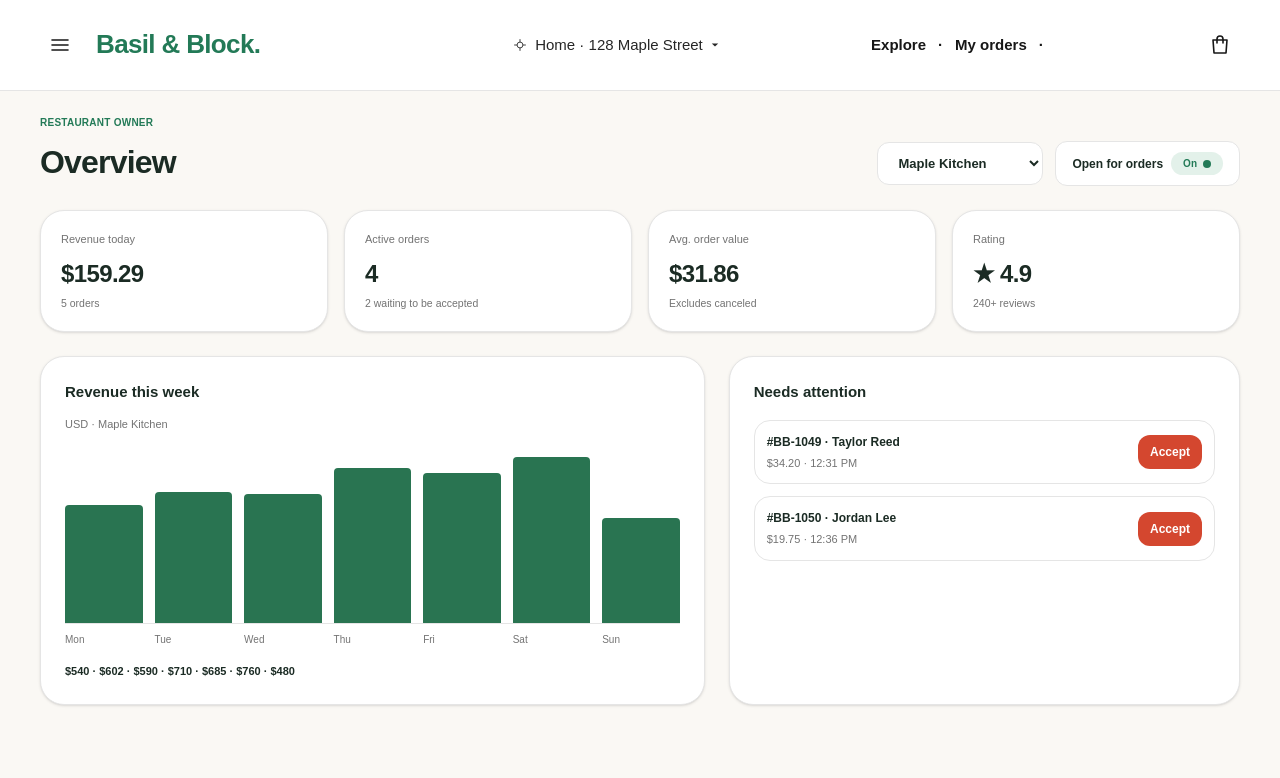
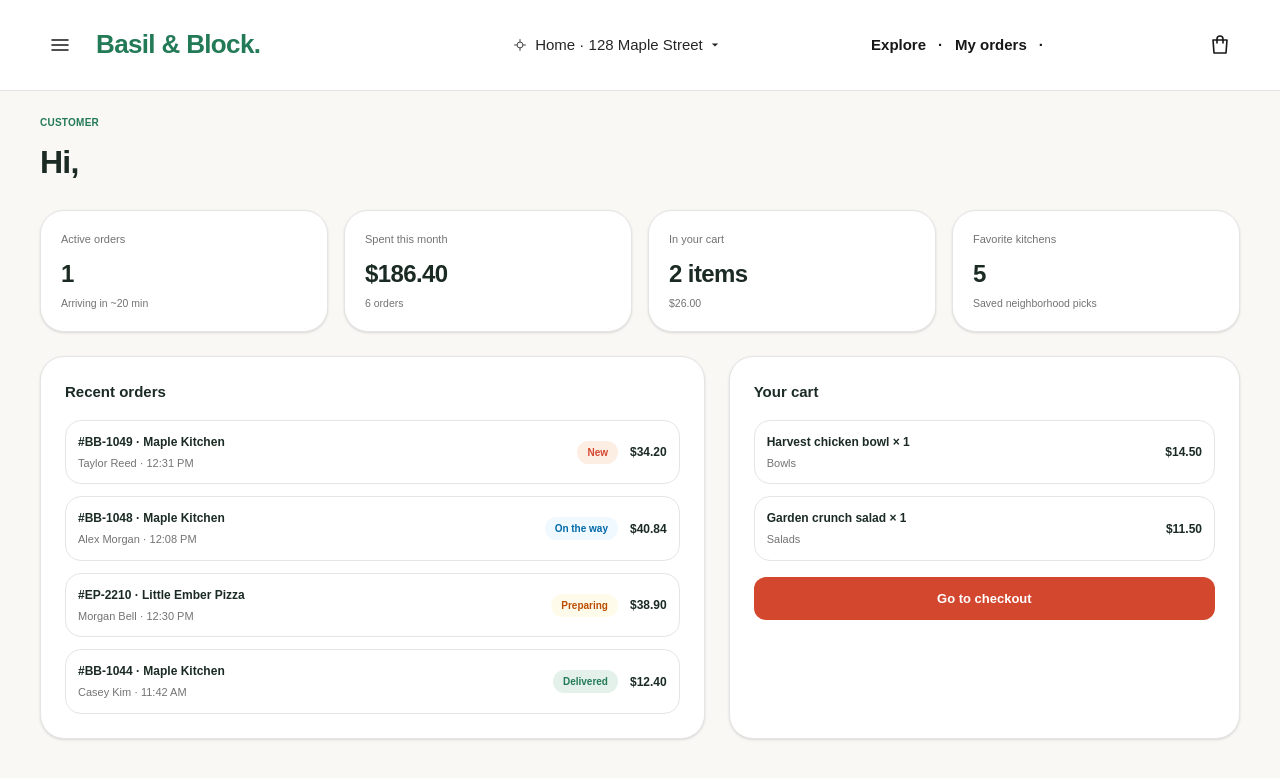
Before and after one commit to gedeno/Delivery-system, a Next.js app in the folder ds_frontend/: page /dashboard in a window 1280 px wide. Shown: the top 778 px of the page. Built offline with nearby package versions, Linux system fonts and the light colour scheme.

Commit message:
adding costomer dashboard

```diff
--- a/ds_frontend/app/dashboard/page.tsx
+++ b/ds_frontend/app/dashboard/page.tsx
@@ -1,175 +1,250 @@
 "use client";
 
+// components/Dashboard.tsx  (UI only: sample data, no logic)
+import type { ReactNode } from "react";
 import Button from "@/components/Ui/Button";
-// components/VendorDashboard.tsx
-import { useMemo, useState } from "react";
+import type { User } from "@/app/lib/types";
+import { UserData } from "../lib/Userdata";
 
+type Role = "user" | "owner" | "delivery_person" | "admin";
 
-/* ---------- types & data ---------- */
+/* ---------- sample data (replace with real Orders / Menu / CartItem data) ---------- */
 
-type Status = "New" | "Preparing" | "On the way" | "Delivered" | "Canceled";
+const orders = [
+  { id: "#BB-1049", customer: "Taylor Reed", restaurant: "Maple Kitchen", total: 34.2, status: "New", time: "12:31 PM" },
+  { id: "#BB-1048", customer: "Alex Morgan", restaurant: "Maple Kitchen", total: 40.84, status: "On the way", time: "12:08 PM" },
+  { id: "#EP-2210", customer: "Morgan Bell", restaurant: "Little Ember Pizza", total: 38.9, status: "Preparing", time: "12:30 PM" },
+  { id: "#BB-1044", customer: "Casey Kim", restaurant: "Maple Kitchen", total: 12.4, status: "Delivered", time: "11:42 AM" },
+];
 
-type Order = {
-  id: string;
-  restaurantId: string;
-  customer: string;
-  total: number;
-  status: Status;
-  time: string;
+const week = [540, 602, 590, 710, 685, 760, 480];
+const days = ["Mon", "Tue", "Wed", "Thu", "Fri", "Sat", "Sun"];
+
+/* ---------- small UI pieces ---------- */
+
+const money = (n: number) => `$${n.toFixed(2)}`;
+const compact = "!px-3 !py-2 !text-[12px]";
+
+const tone: Record<string, string> = {
+  New: "bg-[#fdeee4] text-[#d4472f]",
+  Preparing: "bg-amber-50 text-amber-700",
+  "On the way": "bg-sky-50 text-sky-700",
+  Delivered: "bg-[#e3f1ea] text-[#237a57]",
+  Available: "bg-[#e3f1ea] text-[#237a57]",
 };
 
-const initialRestaurants = [
-  { id: "maple", name: "Maple Kitchen", open: true },
-  { id: "ember", name: "Little Ember Pizza", open: true },
-];
+const Chip = ({ text }: { text: string }) => (
+  <span className={`rounded-full px-2.5 py-1 text-[10px] font-bold ${tone[text] ?? "bg-neutral-100 text-neutral-600"}`}>
+    {text}
+  </span>
+);
 
-const initialOrders: Order[] = [
-  { id: "#BB-1048", restaurantId: "maple", customer: "Alex Morgan", total: 40.84, status: "On the way", time: "12:08 PM" },
-  { id: "#BB-1049", restaurantId: "maple", customer: "Taylor Reed", total: 34.2, status: "New", time: "12:31 PM" },
-  { id: "#BB-1050", restaurantId: "maple", customer: "Jordan Lee", total: 19.75, status: "New", time: "12:36 PM" },
-  { id: "#BB-1046", restaurantId: "maple", customer: "Sam Rivera", total: 52.1, status: "Preparing", time: "12:20 PM" },
-  { id: "#BB-1044", restaurantId: "maple", customer: "Casey Kim", total: 12.4, status: "Delivered", time: "11:42 AM" },
-  { id: "#BB-1041", restaurantId: "maple", customer: "Robin Patel", total: 15.3, status: "Canceled", time: "11:15 AM" },
-  { id: "#EP-2210", restaurantId: "ember", customer: "Morgan Bell", total: 38.9, status: "New", time: "12:30 PM" },
-  { id: "#EP-2208", restaurantId: "ember", customer: "Drew Evans", total: 21.5, status: "Delivered", time: "11:50 AM" },
-];
+const Panel = ({ title, children }: { title: string; children: ReactNode }) => (
+  <section className="rounded-3xl border border-neutral-200 bg-white p-6 shadow-sm">
+    <h2 className="text-[15px] font-bold">{title}</h2>
+    <div className="mt-4">{children}</div>
+  </section>
+);
 
-const weeklyRevenue: Record<string, { day: string; value: number }[]> = {
-  maple: [{ day: "Mon", value: 540 }, { day: "Tue", value: 602 }, { day: "Wed", value: 590 }, { day: "Thu", value: 710 }, { day: "Fri", value: 685 }, { day: "Sat", value: 760 }, { day: "Sun", value: 480 }],
-  ember: [{ day: "Mon", value: 410 }, { day: "Tue", value: 450 }, { day: "Wed", value: 520 }, { day: "Thu", value: 560 }, { day: "Fri", value: 740 }, { day: "Sat", value: 790 }, { day: "Sun", value: 600 }],
+type RowItem = { title: string; sub: string; end: ReactNode };
+
+const Rows = ({ items }: { items: RowItem[] }) => (
+  <ul className="space-y-3">
+    {items.map((i) => (
+      <li key={i.title} className="flex items-center justify-between gap-3 rounded-2xl border border-neutral-200 p-3">
+        <div className="min-w-0">
+          <p className="truncate text-[12px] font-bold">{i.title}</p>
+          <p className="mt-1 truncate text-[11px] text-neutral-500">{i.sub}</p>
+        </div>
+        {i.end}
+      </li>
+    ))}
+  </ul>
+);
+
+/** order -> row. Pass `end` to replace the default status + total (e.g. an action button). */
+const orderRows = (list: typeof orders, action?: string): RowItem[] =>
+  list.map((o) => ({
+    title: `${o.id} · ${o.restaurant}`,
+    sub: `${o.customer} · ${o.time}`,
+    end: action ? (
+      <Button className={compact}>{action}</Button>
+    ) : (
+      <div className="flex items-center gap-3">
+        <Chip text={o.status} />
+        <span className="text-[12px] font-bold">{money(o.total)}</span>
+      </div>
+    ),
+  }));
+
+/* ---------- one view per role ---------- */
+
+const views: Record<
+  Role,
+  { label: string; badge?: string; stats: [string, string, string][]; main: ReactNode; side: ReactNode }
+> = {
+  user: {
+    label: "Customer",
+    stats: [
+      ["Active orders", "1", "Arriving in ~20 min"],
+      ["Spent this month", "$186.40", "6 orders"],
+      ["In your cart", "2 items", "$26.00"],
+      ["Favorite kitchens", "5", "Saved neighborhood picks"],
+    ],
+    main: (
+      <Panel title="Recent orders">
+        <Rows items={orderRows(orders)} />
+      </Panel>
+    ),
+    side: (
+      <Panel title="Your cart">
+        <Rows
+          items={[
+            { title: "Harvest chicken bowl × 1", sub: "Bowls", end: <span className="text-[12px] font-bold">{money(14.5)}</span> },
+            { title: "Garden crunch salad × 1", sub: "Salads", end: <span className="text-[12px] font-bold">{money(11.5)}</span> },
+          ]}
+        />
+        <Button fullWidth className="mt-4">Go to checkout</Button>
+      </Panel>
+    ),
+  },
+
+  owner: {
+    label: "Restaurant owner",
+    badge: "Open for orders",
+    stats: [
+      ["Revenue today", "$87.44", "4 orders"],
+      ["Active orders", "3", "1 waiting to be accepted"],
+      ["Avg. order value", "$29.15", "Excludes canceled"],
+      ["Rating", "★ 4.9", "240+ reviews"],
+    ],
+    main: (
+      <Panel title="Revenue this week">
+        <div className="flex h-44 items-end gap-3 border-b border-neutral-200">
+          {week.map((v, i) => (
+            <div key={days[i]} style={{ height: `${(v / 800) * 100}%` }} className="flex-1 rounded-t-sm bg-[#297451]" />
+          ))}
+        </div>
+        <div className="mt-2 flex gap-3 text-[10px] text-neutral-500">
+          {days.map((d) => (
+            <span key={d} className="flex-1">{d}</span>
+          ))}
+        </div>
+      </Panel>
+    ),
+    side: (
+      <div className="space-y-6">
+        <Panel title="Needs attention">
+          <Rows items={orderRows(orders.slice(0, 1), "Accept")} />
+        </Panel>
+        <Panel title="Menu">
+          <Rows
+            items={[
+              { title: "Harvest chicken bowl", sub: "Bowls · $14.50", end: <Chip text="Available" /> },
+              { title: "Salmon grain bowl", sub: "Bowls · $16.50", end: <Chip text="Sold out" /> },
+            ]}
+          />
+        </Panel>
+      </div>
+    ),
+  },
+
+  delivery_person: {
+    label: "Delivery partner",
+    badge: "Online",
+    stats: [
+      ["Deliveries today", "14", "3 this hour"],
+      ["Earnings today", "$96.50", "Tips included"],
+      ["Active delivery", "1", "Pickup in 4 min"],
+      ["Rating", "★ 4.9", "120 reviews"],
+    ],
+    main: (
+      <Panel title="Current delivery">
+        <div className="rounded-2xl bg-[#e6f0ea] p-5">
+          <p className="text-[10px] font-bold uppercase tracking-wide text-[#237a57]">Pick up → Drop off</p>
+          <p className="mt-2 text-[16px] font-bold">Maple Kitchen → 128 Maple Street</p>
+          <p className="mt-1 text-[12px] text-neutral-600">Alex Morgan · Estimated 12 min</p>
+          <div className="mt-4 flex gap-2">
+            <Button className={compact}>Mark picked up</Button>
+            <Button variant="outline" className={compact}>Navigate</Button>
+          </div>
+        </div>
+      </Panel>
+    ),
+    side: (
+      <Panel title="Ready for pickup">
+        <Rows items={orderRows(orders.slice(1, 3), "Accept")} />
+      </Panel>
+    ),
+  },
+
+  admin: {
+    label: "Admin",
+    stats: [
+      ["Total users", "1,472", "+38 this week"],
+      ["Restaurants", "86", "5 pending approval"],
+      ["Orders today", "312", "24 active"],
+      ["Platform revenue", "$8,940", "Today"],
+    ],
+    main: (
+      <Panel title="Recent orders">
+        <Rows items={orderRows(orders)} />
+      </Panel>
+    ),
+    side: (
+      <div className="space-y-6">
+        <Panel title="Users by role">
+          <Rows
+            items={[
+              { title: "Customers", sub: "role: user", end: <b className="text-[13px]">1,240</b> },
+              { title: "Restaurant owners", sub: "role: owner", end: <b className="text-[13px]">86</b> },
+              { title: "Delivery partners", sub: "role: delivery_person", end: <b className="text-[13px]">142</b> },
+            ]}
+          />
+        </Panel>
+        <Panel title="Pending restaurants">
+          <Rows items={[{ title: "Noodle House", sub: "Ramen · Asian", end: <Button className={compact}>Approve</Button> }]} />
+        </Panel>
+      </div>
+    ),
+  },
 };
-
-/* ---------- helpers ---------- */
-
-const money = (n: number) => `$${n.toFixed(2)}`;
-const panel = "rounded-3xl border border-neutral-200 bg-white p-6 shadow-sm";
-const heading = "text-[15px] font-bold text-[#1b2b24]";
-const compact = "!px-3 !py-2 !text-[12px]";
-
-function Switch({ checked, onChange, label }: { checked: boolean; onChange: () => void; label: string }) {
-  return (
-    <button
-      role="switch"
-      aria-checked={checked}
-      aria-label={label}
-      onClick={onChange}
-      className={`inline-flex items-center gap-1.5 rounded-full px-3 py-1 text-[10px] font-bold transition-colors ${
-        checked ? "bg-[#e3f1ea] text-[#237a57]" : "bg-neutral-100 text-neutral-500"
-      }`}
-    >
-      {checked ? "On" : "Off"}
-      <span className={`size-2 rounded-full ${checked ? "bg-[#237a57]" : "bg-neutral-400"}`} />
-    </button>
-  );
-}
 
 /* ---------- main component ---------- */
 
-export default function VendorDashboard() {
-  const [restaurants, setRestaurants] = useState(initialRestaurants);
-  const [restaurantId, setRestaurantId] = useState(initialRestaurants[0].id);
-  const [orders, setOrders] = useState(initialOrders);
-
-  const restaurant = restaurants.find((r) => r.id === restaurantId)!;
-  const myOrders = useMemo(() => orders.filter((o) => o.restaurantId === restaurantId), [orders, restaurantId]);
-
-  const newCount = myOrders.filter((o) => o.status === "New").length;
-  const activeCount = myOrders.filter((o) => ["New", "Preparing", "On the way"].includes(o.status)).length;
-  const revenueToday = myOrders.filter((o) => o.status !== "Canceled").reduce((s, o) => s + o.total, 0);
-  const countable = myOrders.filter((o) => o.status !== "Canceled").length;
-  const avgOrder = countable ? revenueToday / countable : 0;
-  const week = weeklyRevenue[restaurantId];
-  const weekMax = Math.max(...week.map((d) => d.value), 800);
-
-  const setStatus = (id: string, status: Status) =>
-    setOrders((os) => os.map((o) => (o.id === id ? { ...o, status } : o)));
-
-  const toggleOpen = () =>
-    setRestaurants((rs) => rs.map((r) => (r.id === restaurantId ? { ...r, open: !r.open } : r)));
-
+export default function Dashboard() {
+  const user = UserData();
+  const role: Role = user && user.role in views ? (user.role as Role) : "user";
+  const view = views[role];
   return (
     <div className="min-h-screen w-full bg-[#faf8f4] px-4 pb-10 pt-6 text-[#1b2b24] sm:px-8 lg:px-10">
       <header className="flex flex-wrap items-end justify-between gap-4">
         <div>
-          <p className="text-[10px] font-bold uppercase tracking-wide text-[#237a57]">Restaurant owner</p>
-          <h1 className="mt-2 text-[28px] font-bold tracking-tight sm:text-[32px]">Overview</h1>
+          <p className="text-[10px] font-bold uppercase tracking-wide text-[#237a57]">{view.label}</p>
+          <h1 className="mt-2 text-[28px] font-bold tracking-tight sm:text-[32px]">Hi, {user?.first_name}</h1>
         </div>
-
-        <div className="flex flex-wrap items-center gap-3">
-          <label className="sr-only" htmlFor="restaurant-select">Restaurant</label>
-          <select
-            id="restaurant-select"
-            value={restaurantId}
-            onChange={(e) => setRestaurantId(e.target.value)}
-            className="rounded-xl border border-neutral-200 bg-white px-4 py-3 text-[13px] font-semibold focus:border-[#237a57] focus:outline-none focus:ring-1 focus:ring-[#237a57]"
-          >
-            {restaurants.map((r) => (
-              <option key={r.id} value={r.id}>{r.name}</option>
-            ))}
-          </select>
-          <div className="flex items-center gap-2 rounded-xl border border-neutral-200 bg-white px-4 py-2.5 text-[12px]">
-            <span className="font-semibold">{restaurant.open ? "Open for orders" : "Closed"}</span>
-            <Switch checked={restaurant.open} onChange={toggleOpen} label={`${restaurant.name} open for orders`} />
-          </div>
-        </div>
+        {view.badge && (
+          <span className="inline-flex items-center gap-2 rounded-xl border border-neutral-200 bg-white px-4 py-2.5 text-[12px] font-semibold">
+            {view.badge}
+            <span className="size-2 rounded-full bg-[#237a57]" />
+          </span>
+        )}
       </header>
 
       <main className="mt-6 space-y-6">
         <div className="grid grid-cols-2 gap-4 xl:grid-cols-4">
-          {[
-            { label: "Revenue today", value: money(revenueToday), hint: `${countable} orders` },
-            { label: "Active orders", value: String(activeCount), hint: `${newCount} waiting to be accepted` },
-            { label: "Avg. order value", value: money(avgOrder), hint: "Excludes canceled" },
-            { label: "Rating", value: "★ 4.9", hint: "240+ reviews" },
-          ].map((s) => (
-            <div key={s.label} className={`${panel} !p-5`}>
-              <p className="text-[11px] text-neutral-500">{s.label}</p>
-              <p className="mt-2 text-[24px] font-bold tracking-tight">{s.value}</p>
-              <p className="mt-1 text-[10.5px] text-neutral-500">{s.hint}</p>
+          {view.stats.map(([label, value, hint]) => (
+            <div key={label} className="rounded-3xl border border-neutral-200 bg-white p-5 shadow-sm">
+              <p className="text-[11px] text-neutral-500">{label}</p>
+              <p className="mt-2 text-[24px] font-bold tracking-tight">{value}</p>
+              <p className="mt-1 text-[10.5px] text-neutral-500">{hint}</p>
             </div>
           ))}
         </div>
 
         <div className="grid gap-6 xl:grid-cols-[1.3fr_1fr]">
-          <section className={panel}>
-            <h2 className={heading}>Revenue this week</h2>
-            <p className="mt-3 text-[11px] text-neutral-500">USD · {restaurant.name}</p>
-            <div
-              role="img"
-              aria-label={`Revenue by day: ${week.map((d) => `${d.day} $${d.value}`).join(", ")}`}
-              className="mt-4 flex h-44 items-end gap-3 border-b border-neutral-200"
-            >
-              {week.map((d) => (
-                <div key={d.day} style={{ height: `${(d.value / weekMax) * 100}%` }} className="flex-1 rounded-t-sm bg-[#297451]" />
-              ))}
-            </div>
-            <div className="mt-2 flex gap-3 text-[10px] text-neutral-500">
-              {week.map((d) => (
-                <span key={d.day} className="flex-1">{d.day}</span>
-              ))}
-            </div>
-            <p className="mt-4 text-[11px] font-bold">{week.map((d) => `$${d.value}`).join(" · ")}</p>
-          </section>
-
-          <section className={panel}>
-            <h2 className={heading}>Needs attention</h2>
-            <ul className="mt-4 space-y-3">
-              {myOrders.filter((o) => o.status === "New").map((o) => (
-                <li key={o.id} className="flex items-center justify-between gap-3 rounded-2xl border border-neutral-200 p-3">
-                  <div>
-                    <p className="text-[12px] font-bold">{o.id} · {o.customer}</p>
-                    <p className="mt-1 text-[11px] text-neutral-500">{money(o.total)} · {o.time}</p>
-                  </div>
-                  <Button className={compact} onClick={() => setStatus(o.id, "Preparing")}>Accept</Button>
-                </li>
-              ))}
-              {newCount === 0 && (
-                <li className="rounded-2xl bg-[#e6f0ea] p-4 text-[12px] text-neutral-600">
-                  You&apos;re all caught up. New orders will show up here.
-                </li>
-              )}
-            </ul>
-          </section>
+          {view.main}
+          {view.side}
         </div>
       </main>
     </div>
```
Also changed, not shown: 1 other file (tests, documents, lock files or other folders).
